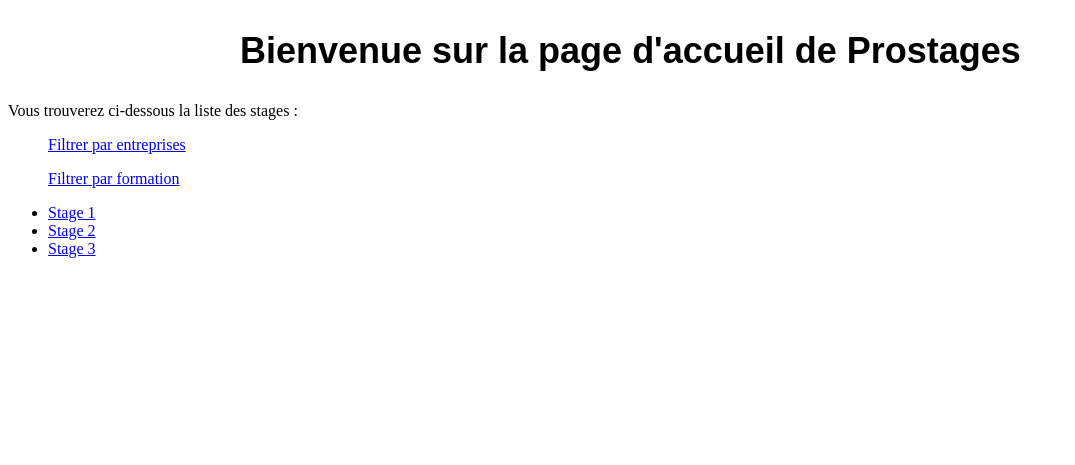
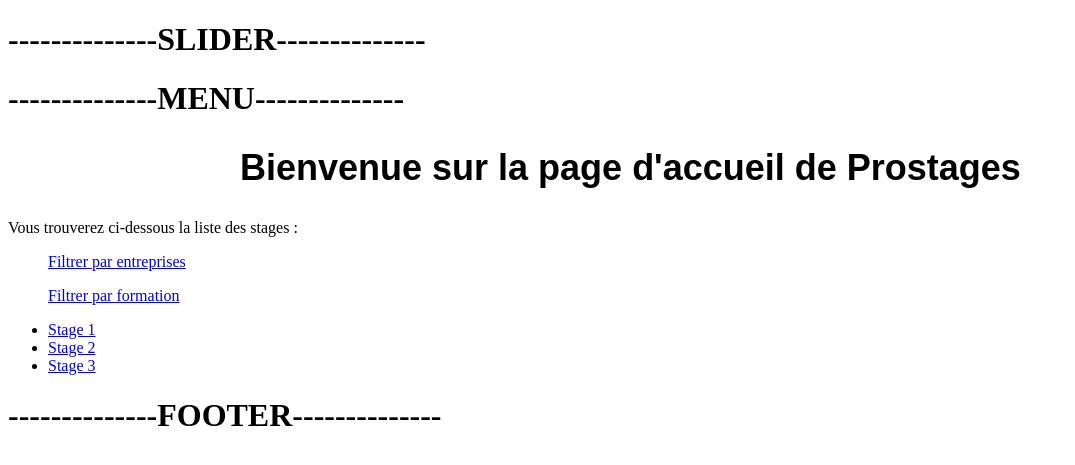
Before and after one commit to SwannBourgeois/prostage, a Symfony app: template templates/metier/index.html.twig in a window 1280 px wide. Shown: the top 465 px of the page, without its empty margins (0-1075 px from the left). Run offline with Twig, Linux system fonts and the light colour scheme; the template is opened without the code that fills it, so the values that code supplies are empty; some libraries are stand-ins or nearby versions.

Commit message:
Création du template pour Prostage

```diff
--- a/templates/base.html.twig
+++ b/templates/base.html.twig
@@ -2,18 +2,35 @@
 <html>
     <head>
         <meta charset="UTF-8">
-        <title>{% block title %}Welcome!{% endblock %}</title>
+        <title>{% block title %}Prostage{% endblock %}</title>
+
         {# Run `composer require symfony/webpack-encore-bundle`
            and uncomment the following Encore helpers to start using Symfony UX #}
+
         {% block stylesheets %}
             {#{{ encore_entry_link_tags('app') }}#}
+        {% endblock %}
+
+
+    </head>
+    <body>
+        {% block slider %}
+        <h1>--------------SLIDER--------------</h1>
+        {% endblock %}
+
+        {% block menu %}
+        <h1>--------------MENU--------------</h1>
+        {% endblock %}
+
+        {% block contenu %}
+        {% endblock %}
+
+        {% block footer %}
+        <h1>--------------FOOTER--------------</h1>
         {% endblock %}
 
         {% block javascripts %}
             {#{{ encore_entry_script_tags('app') }}#}
         {% endblock %}
-    </head>
-    <body>
-        {% block body %}{% endblock %}
     </body>
 </html>
--- a/templates/metier/entreprises.html.twig
+++ b/templates/metier/entreprises.html.twig
@@ -2,7 +2,7 @@
 
 {% block title %}Hello MetierController!{% endblock %}
 
-{% block body %}
+{% block contenu %}
 <style>
     .example-wrapper { margin: 1em auto; max-width: 800px; width: 95%; font: 18px/1.5 sans-serif; }
     .example-wrapper code { background: #F5F5F5; padding: 2px 6px; }
--- a/templates/metier/formations.html.twig
+++ b/templates/metier/formations.html.twig
@@ -2,7 +2,7 @@
 
 {% block title %}Hello MetierController!{% endblock %}
 
-{% block body %}
+{% block contenu %}
 <style>
     .example-wrapper { margin: 1em auto; max-width: 800px; width: 95%; font: 18px/1.5 sans-serif; }
     .example-wrapper code { background: #F5F5F5; padding: 2px 6px; }
--- a/templates/metier/index.html.twig
+++ b/templates/metier/index.html.twig
@@ -2,7 +2,7 @@
 
 {% block title %}Hello MetierController!{% endblock %}
 
-{% block body %}
+{% block contenu %}
 <style>
     .example-wrapper { margin: 1em auto; max-width: 800px; width: 95%; font: 18px/1.5 sans-serif; }
     .example-wrapper code { background: #F5F5F5; padding: 2px 6px; }
--- a/templates/metier/stages.html.twig
+++ b/templates/metier/stages.html.twig
@@ -2,7 +2,7 @@
 
 {% block title %}Hello MetierController!{% endblock %}
 
-{% block body %}
+{% block contenu %}
 <style>
     .example-wrapper { margin: 1em auto; max-width: 800px; width: 95%; font: 18px/1.5 sans-serif; }
     .example-wrapper code { background: #F5F5F5; padding: 2px 6px; }
```
